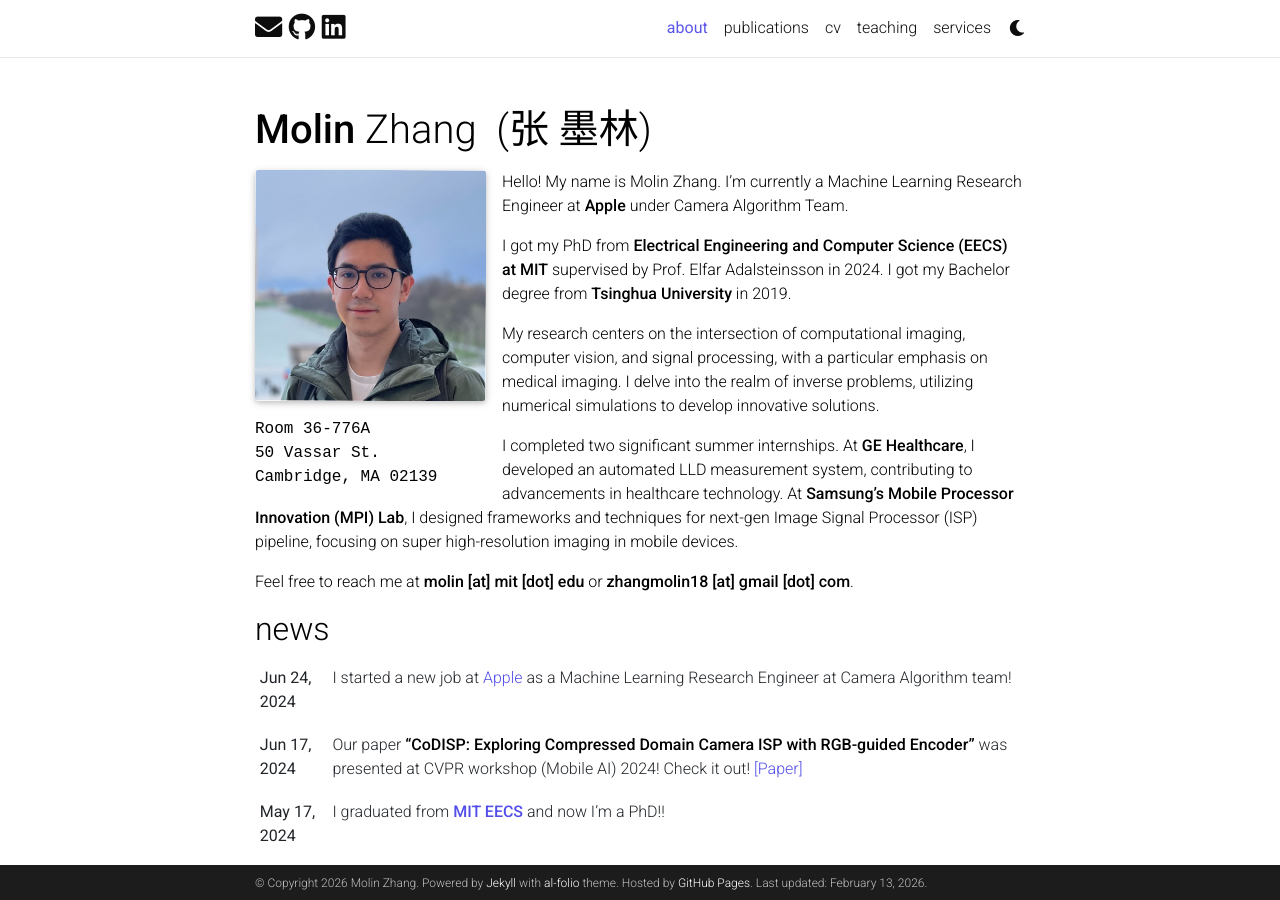
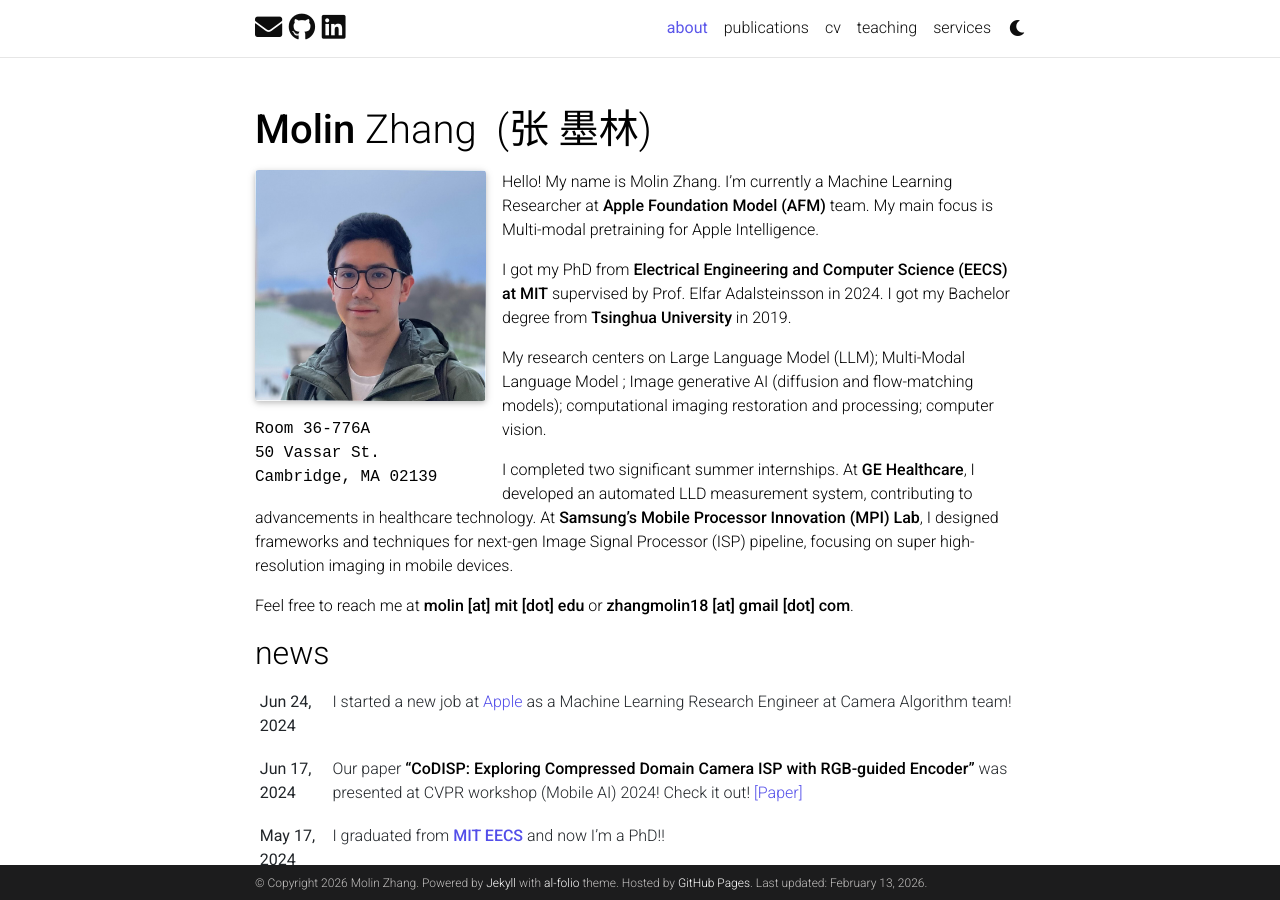
Before and after one commit to molinzhang/molinzhang.github.io, a Jekyll site: the page built from _pages/about.md, in a window 1280 px wide and 900 px high. Built offline with Jekyll 4.4.1, drawn with Linux system fonts in a browser that asks for light colours; full-size pictures stand in for the smaller copies a plugin makes; comment, search, counter and statistics services are not loaded; a style sheet for code colours, icons or effects is not loaded.

Commit message:
Update about.md

```diff
--- a/_pages/about.md
+++ b/_pages/about.md
@@ -19,12 +19,12 @@
 social: true  # includes social icons at the bottom of the page
 ---
 
-Hello! My name is Molin Zhang. I'm currently a Machine Learning Research Engineer at **Apple** under Camera Algorithm Team.
+Hello! My name is Molin Zhang. I'm currently a Machine Learning Researcher at **Apple Foundation Model (AFM)** team. My main focus is Multi-modal pretraining for Apple Intelligence.
 
 I got my PhD from **Electrical Engineering and Computer Science (EECS) at MIT** supervised by Prof. Elfar Adalsteinsson in 2024. I got my Bachelor degree from **Tsinghua University** in 2019.
 
 
-My research centers on the intersection of computational imaging, computer vision, and signal processing, with a particular emphasis on medical imaging. I delve into the realm of inverse problems, utilizing numerical simulations to develop innovative solutions.
+My research centers on Large Language Model (LLM); Multi-Modal Language Model ; Image generative AI (diffusion and flow-matching models); computational imaging restoration and processing; computer vision.
 
 
 I completed two significant summer internships. At **GE Healthcare**, I developed an automated LLD measurement system, contributing to advancements in healthcare technology. At **Samsung's Mobile Processor Innovation (MPI) Lab**, I designed frameworks and techniques for next-gen Image Signal Processor (ISP) pipeline, focusing on super high-resolution imaging in mobile devices.
```
